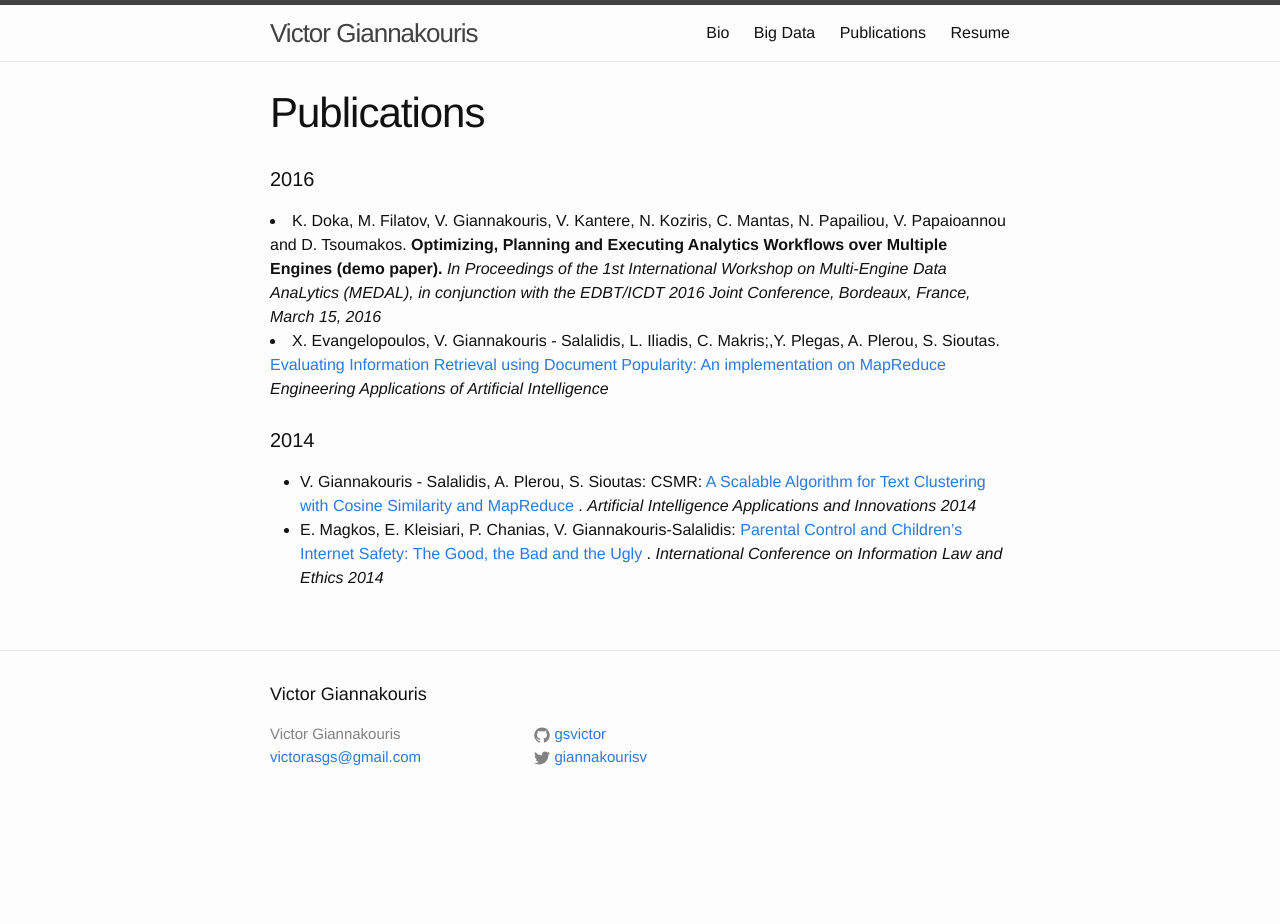
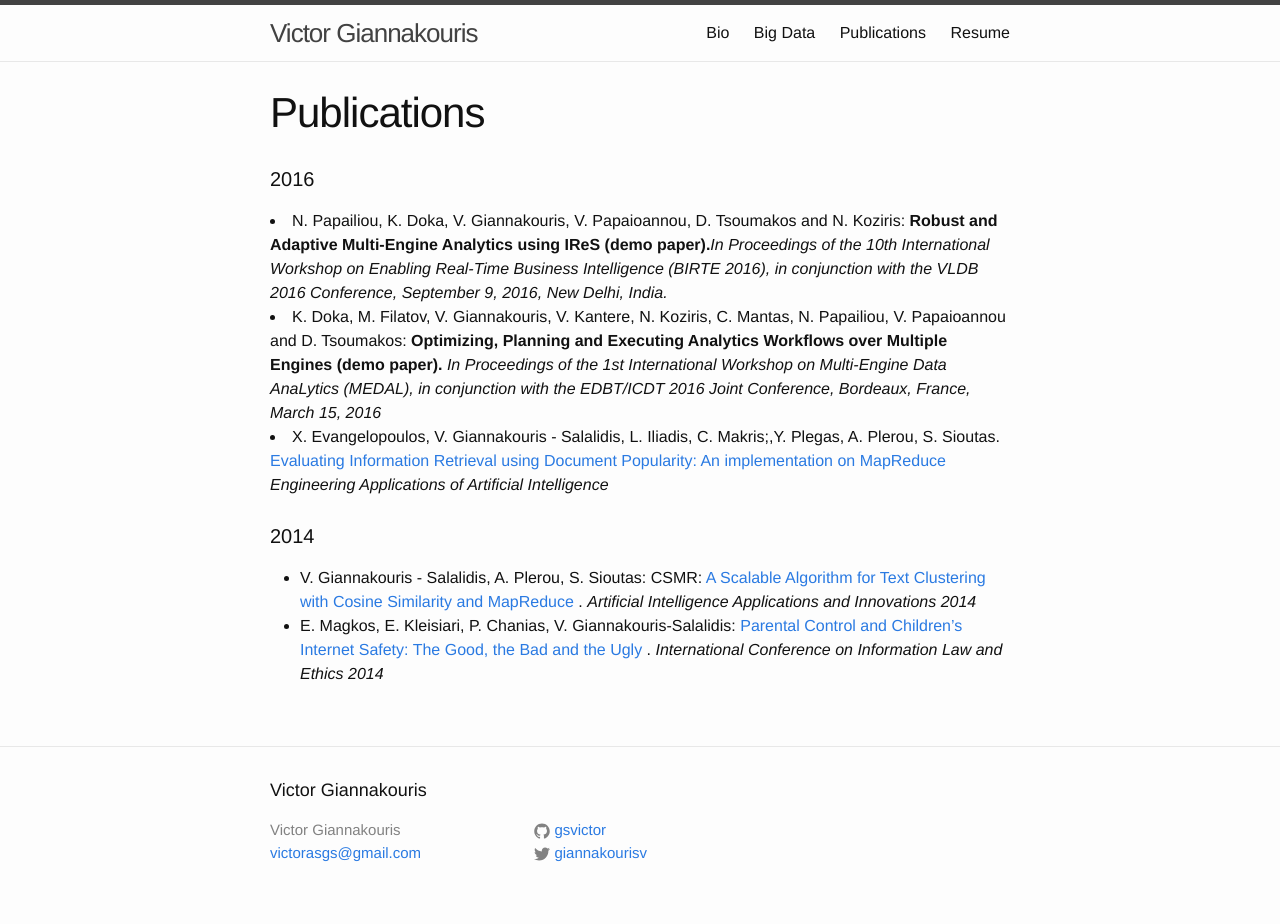
Before and after one commit to gsvic/gsvic.github.io, a Jekyll site: the page built from publications.html, in a window 1280 px wide. Built offline with Jekyll 4.4.1, drawn with Linux system fonts in a browser that asks for light colours; before the commit the page ends 900 px from its top, so only the background shows below that.

Commit message:
Update publications.html

```diff
--- a/publications.html
+++ b/publications.html
@@ -4,7 +4,13 @@ title: Publications
 ---
 <h4>2016</h4>
 <li>
-    K. Doka, M. Filatov, V. Giannakouris, V. Kantere, N. Koziris, C. Mantas, N. Papailiou, V. Papaioannou and D. Tsoumakos.
+    N. Papailiou, K. Doka, V. Giannakouris, V. Papaioannou, D. Tsoumakos and N. Koziris:<b> Robust and
+    Adaptive Multi-Engine Analytics using IReS (demo paper).</b><em>In Proceedings of the 10th International
+    Workshop on Enabling Real-Time Business Intelligence (BIRTE 2016), in conjunction
+    with the VLDB 2016 Conference, September 9, 2016, New Delhi, India. </em>
+</li>
+<li>
+    K. Doka, M. Filatov, V. Giannakouris, V. Kantere, N. Koziris, C. Mantas, N. Papailiou, V. Papaioannou and D. Tsoumakos:
     <b>Optimizing, Planning and Executing Analytics Workflows over Multiple Engines (demo paper).</b>
     <em>In Proceedings of the 1st International Workshop on Multi-Engine Data AnaLytics (MEDAL), in conjunction with the EDBT/ICDT 2016 Joint Conference, Bordeaux, France, March 15, 2016</em>
 </li>
```
